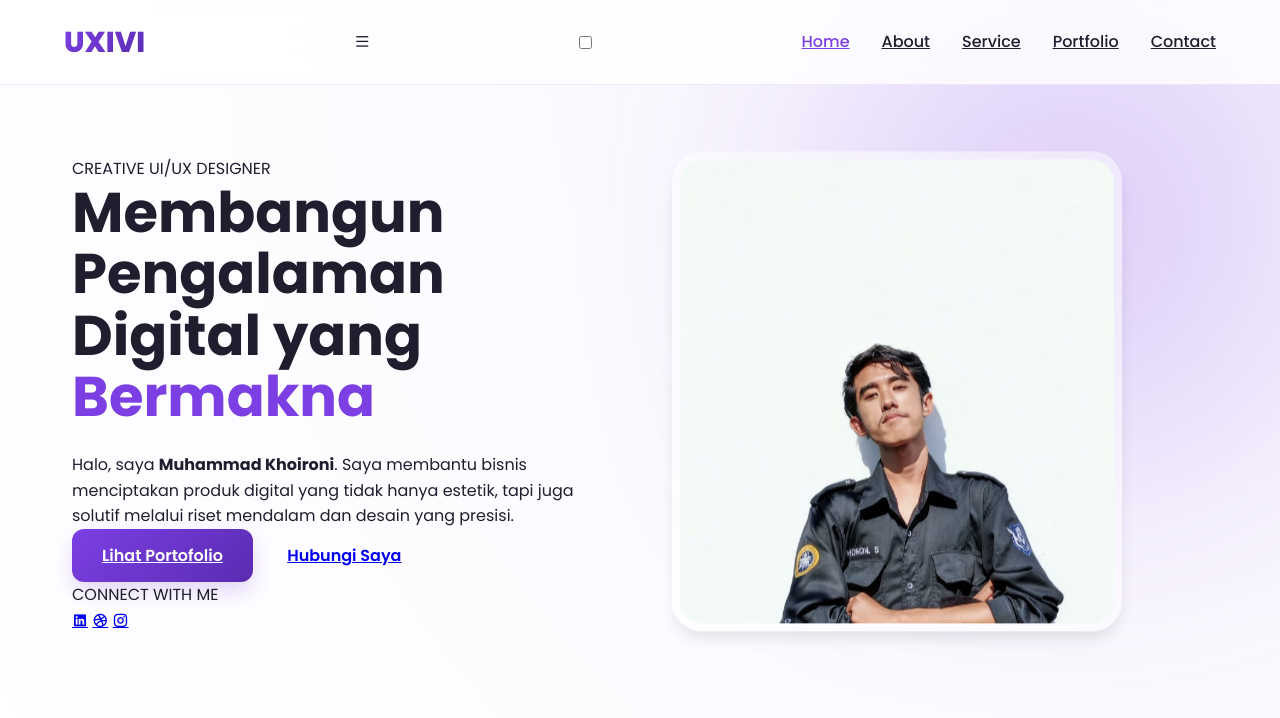
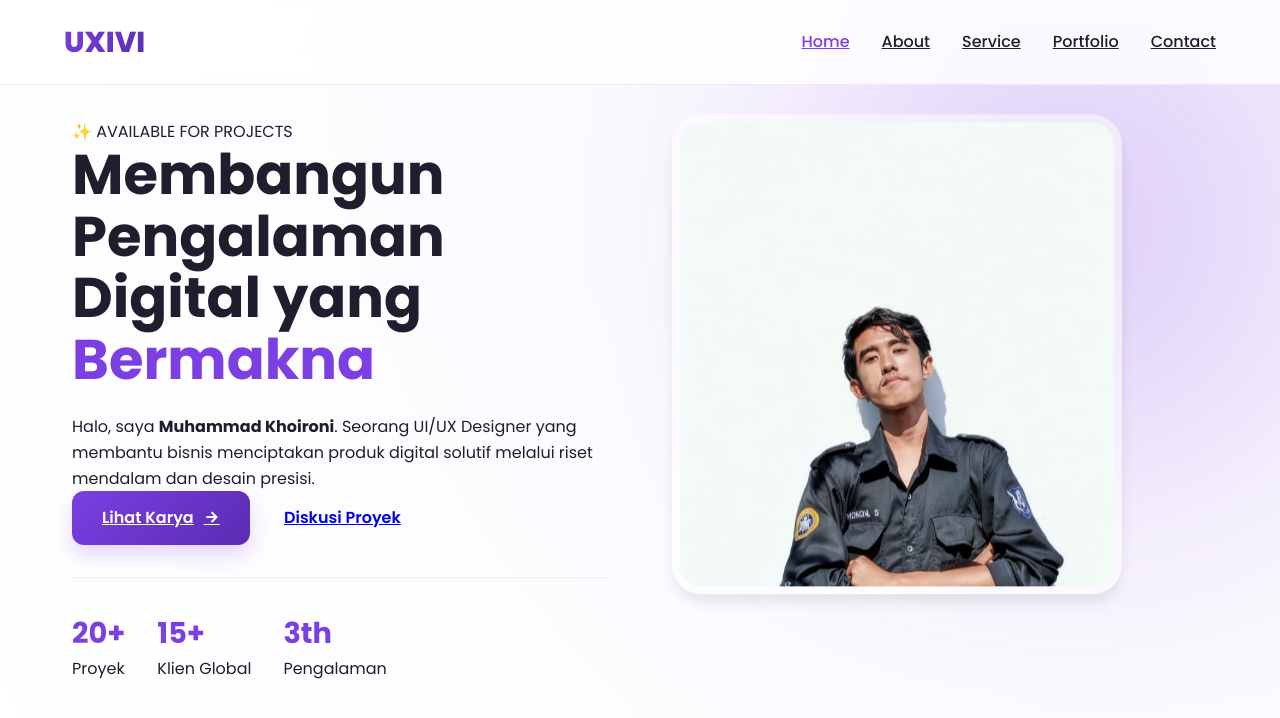
Before and after one commit to roniy646/my-portofolio, a plain HTML site: page index.html in a window 1280 px wide. Drawn offline with nearby package versions, Linux system fonts and the light colour scheme.

Commit message:
Revise index.html with new content and layout
Updated the content and structure of the index.html file, including changes to the title, subtitle, and added project statistics.

```diff
--- a/index.html
+++ b/index.html
@@ -1,23 +1,16 @@
 <!DOCTYPE html>
 <html lang="id">
-
 <head>
   <meta charset="UTF-8" />
-  <meta http-equiv="X-UA-Compatible" content="IE=edge" />
-  <meta name="viewport" content="width=device-width, initial-scale=1.0, maximum-scale=1.0, user-scalable=yes" />
+  <meta name="viewport" content="width=device-width, initial-scale=1.0" />
   <link href="https://cdn.jsdelivr.net/npm/remixicon@3.2.0/fonts/remixicon.css" rel="stylesheet" />
   <link rel="stylesheet" href="styles.css" />
-  <title>Muhammad Khoironi | Portofolio Desainer UI/UX</title>
+  <title>Muhammad Khoironi | UI/UX Designer</title>
 </head>
-
 <body>
   <nav>
     <div class="nav__content">
       <div class="logo"><a href="index.html">UXIVI</a></div>
-      <label for="check" class="checkbox">
-        <i class="ri-menu-line"></i>
-      </label>
-      <input type="checkbox" name="check" id="check" />
       <ul>
         <li><a href="index.html" style="color: var(--primary-color);">Home</a></li>
         <li><a href="about.html">About</a></li>
@@ -27,40 +20,43 @@
       </ul>
     </div>
   </nav>
+
   <section class="section">
     <div class="section__container">
       <div class="content">
-        <p class="subtitle">CREATIVE UI/UX DESIGNER</p>
+        <p class="subtitle">✨ AVAILABLE FOR PROJECTS</p>
         <h1 class="title">
           Membangun Pengalaman Digital yang <span>Bermakna</span>
         </h1>
         <p class="description">
-          Halo, saya <strong>Muhammad Khoironi</strong>. Saya membantu bisnis menciptakan produk digital yang tidak
-          hanya estetik, tapi juga solutif melalui riset mendalam dan desain yang presisi.
+          Halo, saya <strong>Muhammad Khoironi</strong>. Seorang UI/UX Designer yang membantu bisnis menciptakan produk digital solutif melalui riset mendalam dan desain presisi.
         </p>
 
         <div class="action__btns">
-          <a href="portfolio.html" class="btn btn-primary">Lihat Portofolio</a>
-          <a href="contact.html" class="btn btn-outline">Hubungi Saya</a>
+          <a href="portfolio.html" class="btn btn-primary">Lihat Karya <i class="ri-arrow-right-line"></i></a>
+          <a href="contact.html" class="btn btn-outline">Diskusi Proyek</a>
         </div>
 
-        <div class="social__section">
-          <div class="social__header">
-            <span>CONNECT WITH ME</span>
+        <div class="stats">
+          <div class="stat-item">
+            <h4>20+</h4>
+            <p>Proyek</p>
           </div>
-          <div class="social__icons">
-            <a href="#"><i class="ri-linkedin-box-fill"></i></a>
-            <a href="#"><i class="ri-dribbble-line"></i></a>
-            <a href="#"><i class="ri-instagram-line"></i></a>
+          <div class="stat-item">
+            <h4>15+</h4>
+            <p>Klien Global</p>
+          </div>
+          <div class="stat-item">
+            <h4>3th</h4>
+            <p>Pengalaman</p>
           </div>
         </div>
       </div>
+
       <div class="image">
-        <!-- FIXED: Mempertahankan bentuk asli foto profil -->
-        <img src="assets/profile.jpg" alt="Muhammad Khoironi - UI/UX Designer" />
+        <img src="assets/profile.jpg" alt="Muhammad Khoironi" />
       </div>
     </div>
   </section>
 </body>
-
 </html>
```
